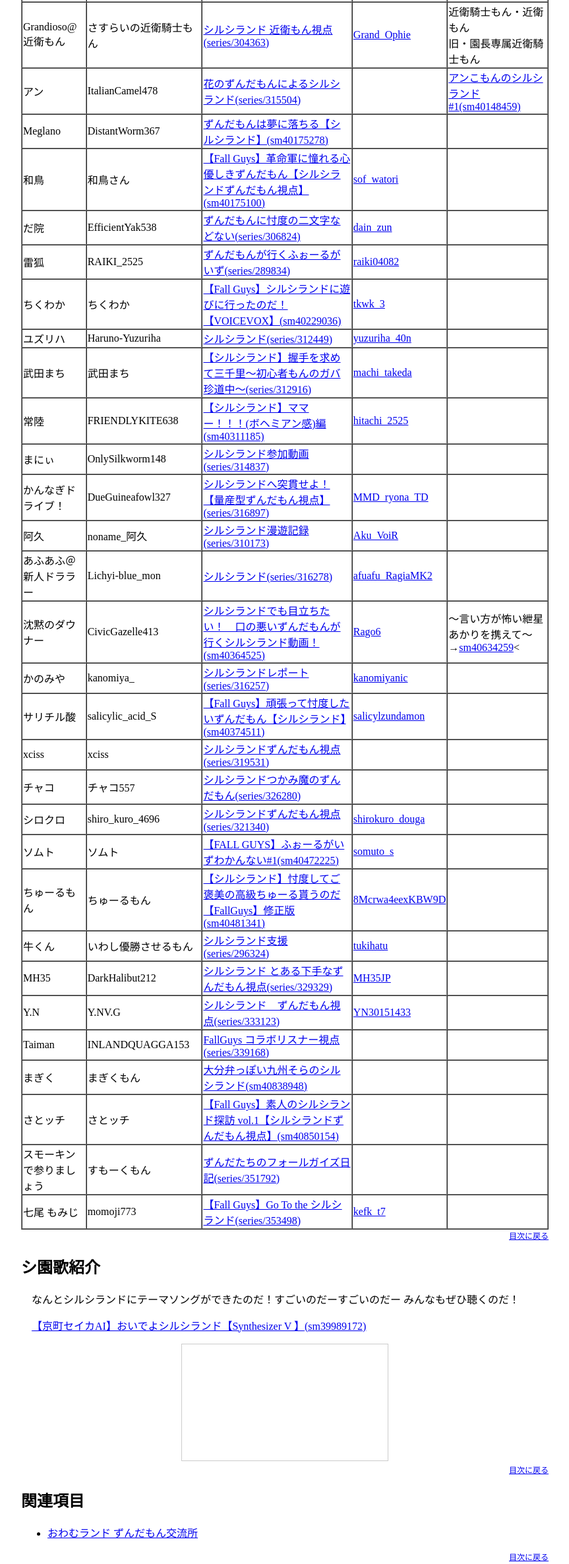
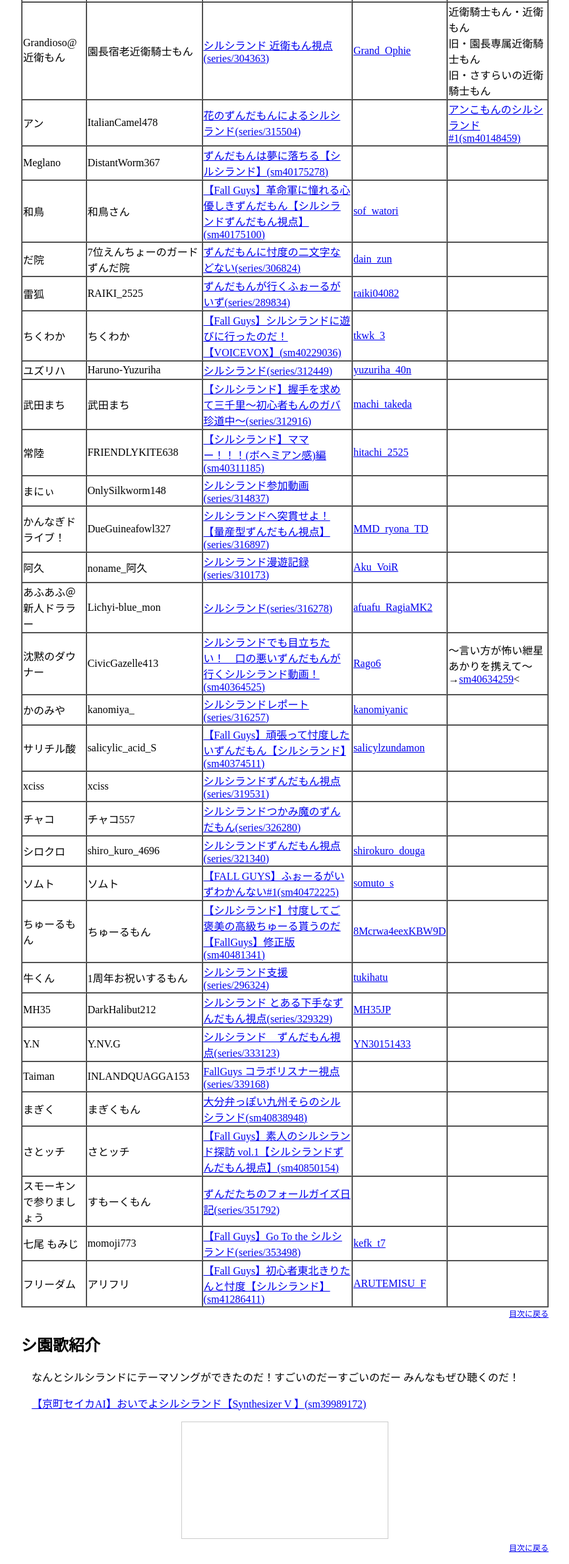
Before and after one commit to fallguysale1050/Shirushira-land-info, a plain HTML site: page index.html in a window 1280 px wide. Shown: the part 5104-7475 px from the top of the page at 66% size, without its empty margins (208-1071 px from the left). Drawn offline with Linux system fonts and the light colour scheme; grey boxes are pictures that could not be loaded.

```diff
--- a/index.html
+++ b/index.html
@@ -513,10 +513,10 @@
           </tr>
           <tr>
             <td>Grandioso@近衛もん</td>
-            <td>さすらいの近衛騎士もん</td>
+            <td>園長宿老近衛騎士もん</td>
             <td><a href="https://www.nicovideo.jp/series/304363">シルシランド 近衛もん視点(series/304363)</a></td>
             <td><a href="https://twitter.com/Grand_Ophie">Grand_Ophie</a></td>
-            <td>近衛騎士もん・近衛もん<br>旧・園長専属近衛騎士もん</td>
+            <td>近衛騎士もん・近衛もん<br>旧・園長専属近衛騎士もん<br>旧・さすらいの近衛騎士もん</td>
           </tr>
           <tr>
             <td>アン</td>
@@ -541,7 +541,7 @@
           </tr>
           <tr>
             <td>だ院</td>
-            <td>EfficientYak538</td>
+            <td>7位えんちょーのガードずんだ院</td>
             <td><a href="https://www.nicovideo.jp/series/306824">ずんだもんに忖度の二文字などない(series/306824)</a></td>
             <td><a href="https://twitter.com/dain_zun">dain_zun</a></td>
             <td></td>
@@ -667,7 +667,7 @@
           </tr>
           <tr>
             <td>牛くん</td>
-            <td>いわし優勝させるもん</td>
+            <td>1周年お祝いするもん</td>
             <td><a href="https://www.nicovideo.jp/series/296324">シルシランド支援(series/296324)</a></td>
             <td><a href="https://twitter.com/tukihatu">tukihatu</a></td>
             <td></td>
@@ -721,6 +721,13 @@
             <td><a href="https://twitter.com/kefk_t7">kefk_t7</a></td>
             <td></td>
           </tr>
+          <tr>
+            <td>フリーダム</td>
+            <td>アリフリ</td>
+            <td><a href="https://www.nicovideo.jp/watch/sm41286411">【Fall Guys】初心者東北きりたんと忖度【シルシランド】(sm41286411)</a></td>
+            <td><a href="https://twitter.com/ARUTEMISU_F">ARUTEMISU_F</a></td>
+            <td></td>
+          </tr>
         </tbody>
       </table>
       <div class="return"><a href="#menu">目次に戻る</a></div>
```
